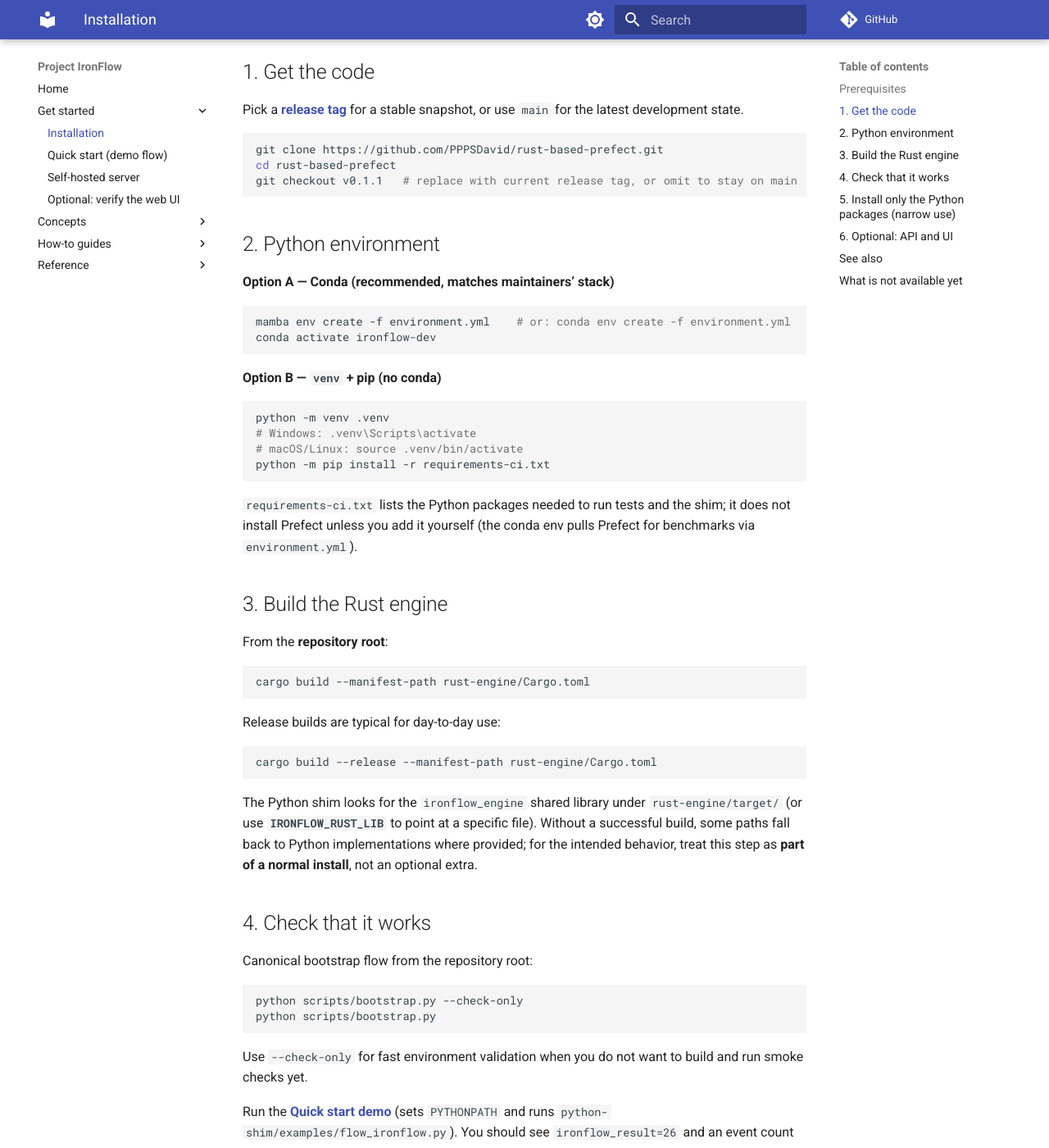
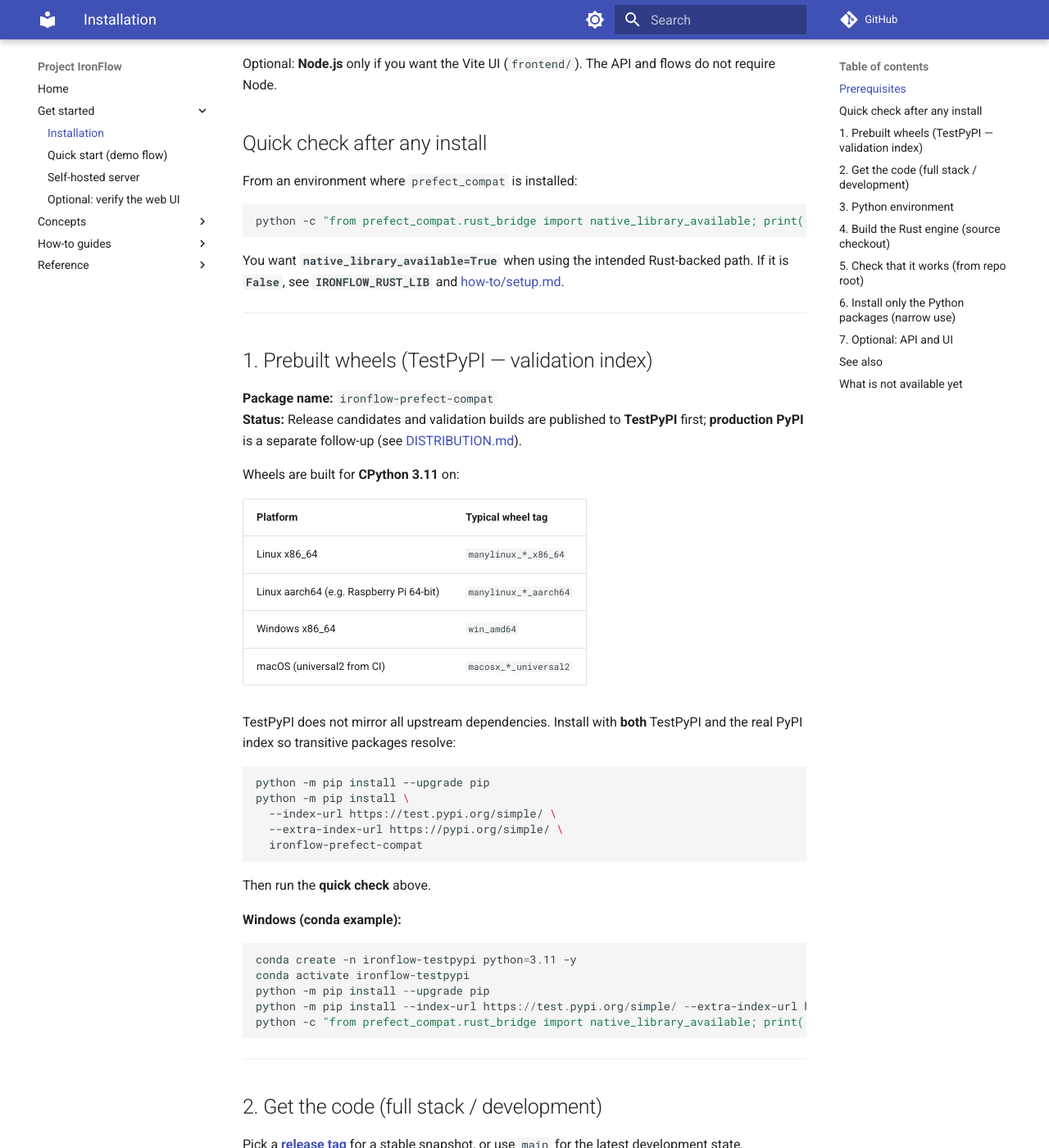
Before and after one commit to PPPSDavid/rust-based-prefect, an MkDocs documentation site: the page built from docs/INSTALL.md, in a window 1280 px wide and 1400 px high, scrolled down 629 px. Shown: the whole window at 82% size. Built offline with MkDocs 1.6.1 and Material for MkDocs 9.7.7, drawn with Linux system fonts in a browser that asks for light colours; comment, search, counter and statistics services are not loaded; some of the changed text lies outside the part shown.

Commit message:
docs/packaging: PyPI metadata + install matrices for TestPyPI wheels
- Enrich python-shim/pyproject.toml (SPDX license, keywords, classifiers
  including Rust, project.urls). Avoid duplicate License trove classifier
  per setuptools PEP 639 rules.
- Add python-shim/README.md as wheel/sdist long description (setuptools
  forbids parent-path readme).
- MANIFEST.in: include README.md for sdist.
- Rewrite docs/INSTALL.md: prebuilt wheel matrix, TestPyPI pip commands,
  conda smoke example, canonical native_library_available check.
- Refresh docs/DISTRIBUTION.md: aarch64 job, metadata checklist, accurate
  TestPyPI vs production PyPI follow-ups.

Co-authored-by: Cursor <cursoragent@cursor.com>

````diff
--- a/docs/INSTALL.md
+++ b/docs/INSTALL.md
@@ -1,19 +1,69 @@
 # Installation
 
-IronFlow is installed **from source today**: clone the GitHub repository, create a Python environment, and build the **Rust** `rust-engine` native library. There is **no** `pip install ironflow` package on PyPI yet; the supported paths below reflect **what works now**.
+IronFlow can be used in three ways: **prebuilt wheels** (recommended when available for your platform), **`pip` from Git** (Python packages only), or a **full source checkout** (kernel, benchmarks, UI). The Rust **`ironflow_engine`** shared library is **bundled inside platform wheels** when you install a compatible wheel; you **do not** need the Rust toolchain on the machine in that case.
 
 ## Prerequisites
 
 | Requirement | Notes |
 | --- | --- |
-| **Git** | To clone and update the repository. |
+| **Git** | To clone and update the repository (source / git-install paths). |
 | **Python 3.11+** | `environment.yml` in the repo pins 3.12; 3.11 matches CI. |
-| **Rust toolchain** | `rustup` with stable `cargo` — needed to build `rust-engine/` (the orchestration kernel). |
+| **Rust toolchain** | Needed only for **source** workflows: building `rust-engine/` from a checkout, or building the shim when **`cargo`** runs during an sdist/wheel build. **Not** required when you install a **prebuilt wheel** that includes `prefect_compat/native/*`. |
 | **Conda or venv** | Either is fine; conda is what the repo’s `environment.yml` is written for. |
 
 Optional: **Node.js** only if you want the Vite UI (`frontend/`). The API and flows do not require Node.
 
-## 1. Get the code
+## Quick check after any install
+
+From an environment where `prefect_compat` is installed:
+
+```bash
+python -c "from prefect_compat.rust_bridge import native_library_available; print('native_library_available=', native_library_available())"
+```
+
+You want **`native_library_available=True`** when using the intended Rust-backed path. If it is **`False`**, see **`IRONFLOW_RUST_LIB`** and [how-to/setup.md](how-to/setup.md).
+
+---
+
+## 1. Prebuilt wheels (TestPyPI — validation index)
+
+**Package name:** `ironflow-prefect-compat`
+**Status:** Release candidates and validation builds are published to **TestPyPI** first; **production PyPI** is a separate follow-up (see [DISTRIBUTION.md](DISTRIBUTION.md)).
+
+Wheels are built for **CPython 3.11** on:
+
+| Platform | Typical wheel tag |
+| --- | --- |
+| Linux x86_64 | `manylinux_*_x86_64` |
+| Linux aarch64 (e.g. Raspberry Pi 64-bit) | `manylinux_*_aarch64` |
+| Windows x86_64 | `win_amd64` |
+| macOS (universal2 from CI) | `macosx_*_universal2` |
+
+TestPyPI does not mirror all upstream dependencies. Install with **both** TestPyPI and the real PyPI index so transitive packages resolve:
+
+```bash
+python -m pip install --upgrade pip
+python -m pip install \
+  --index-url https://test.pypi.org/simple/ \
+  --extra-index-url https://pypi.org/simple/ \
+  ironflow-prefect-compat
+```
+
+Then run the **quick check** above.
+
+**Windows (conda example):**
+
+```powershell
+conda create -n ironflow-testpypi python=3.11 -y
+conda activate ironflow-testpypi
+python -m pip install --upgrade pip
+python -m pip install --index-url https://test.pypi.org/simple/ --extra-index-url https://pypi.org/simple/ ironflow-prefect-compat
+python -c "from prefect_compat.rust_bridge import native_library_available; print('native_library_available=', native_library_available())"
+```
+
+---
+
+## 2. Get the code (full stack / development)
 
 Pick a **[release tag](https://github.com/PPPSDavid/rust-based-prefect/releases)** for a stable snapshot, or use `main` for the latest development state.
 
@@ -23,7 +73,7 @@ cd rust-based-prefect
 git checkout v0.1.1   # replace with current release tag, or omit to stay on main
 ```
 
-## 2. Python environment
+## 3. Python environment
 
 **Option A — Conda (recommended, matches maintainers’ stack)**
 
@@ -43,7 +93,7 @@ python -m pip install -r requirements-ci.txt
 
 `requirements-ci.txt` lists the Python packages needed to run tests and the shim; it does not install Prefect unless you add it yourself (the conda env pulls Prefect for benchmarks via `environment.yml`).
 
-## 3. Build the Rust engine
+## 4. Build the Rust engine (source checkout)
 
 From the **repository root**:
 
@@ -57,11 +107,11 @@ Release builds are typical for day-to-day use:
 cargo build --release --manifest-path rust-engine/Cargo.toml
 ```
 
-The Python shim looks for the `ironflow_engine` shared library under `rust-engine/target/` (or use **`IRONFLOW_RUST_LIB`** to point at a specific file). Without a successful build, some paths fall back to Python implementations where provided; for the intended behavior, treat this step as **part of a normal install**, not an optional extra.
+The Python shim looks for the `ironflow_engine` shared library under `rust-engine/target/` (or use **`IRONFLOW_RUST_LIB`** to point at a specific file). Without a successful build, some paths fall back to Python implementations where provided; for the intended behavior from source, treat this step as **part of a normal install**, not an optional extra.
 
-## 4. Check that it works
+## 5. Check that it works (from repo root)
 
-Canonical bootstrap flow from the repository root:
+Canonical bootstrap flow:
 
 ```bash
 python scripts/bootstrap.py --check-only
@@ -79,29 +129,30 @@ python -m pytest python-shim/tests static-planner/tests benchmarks/tests
 cargo test --manifest-path rust-engine/Cargo.toml
 ```
 
-## 5. Install only the Python packages (narrow use)
+## 6. Install only the Python packages (narrow use)
 
-If you need `prefect_compat` inside **another project** without cloning the full tree, you can install the shim **from Git** (still **no PyPI wheel** today):
+If you need `prefect_compat` inside **another project** without cloning the full tree, you can install the shim **from Git**:
 
 ```bash
 python -m pip install "git+https://github.com/PPPSDavid/rust-based-prefect.git@v0.1.1#subdirectory=python-shim"
 ```
 
-Replace the tag with your target release. This install **does not** include `rust-engine`; build it separately and set **`IRONFLOW_RUST_LIB`**, or accept Python fallbacks where implemented. For the **static planner** package:
+Replace the tag with your target release. This install **does not** compile Rust unless **`cargo`** is available during the pip build; otherwise build **`rust-engine`** separately and set **`IRONFLOW_RUST_LIB`**, or accept Python fallbacks where implemented. For the **static planner** package:
 
 ```bash
 python -m pip install "git+https://github.com/PPPSDavid/rust-based-prefect.git@v0.1.1#subdirectory=static-planner"
 ```
 
-## 6. Optional: API and UI
+## 7. Optional: API and UI
 
 After the above, you can start the bundled HTTP server and UI — see **[How to run the server and UI](how-to/server-and-ui.md)** or the repository **README** (`scripts/ironflow_server.py`, `uvicorn`, and `frontend/`). These are optional for running flows in-process.
 
 ## See also
 
 - **[How to set up IronFlow](how-to/setup.md)** — condensed setup and environment variables in one place.
+- **[Distribution](DISTRIBUTION.md)** — maintainer notes on wheels, CI, TestPyPI vs production PyPI.
 
 ## What is not available yet
 
-- **PyPI / conda-forge packages** with prebuilt native libraries are **not** published. Installing means **git + environment + `cargo build`** as above, or **pip-from-git** for Python-only with the limitations noted.
-- Contributor-facing notes on future packaging live in the repository file `docs/DISTRIBUTION.md` (not required reading to use IronFlow).
+- **Production PyPI** (`pypi.org`) may not list this package until maintainers add a **publish-to-PyPI** workflow; use **TestPyPI** or **git + cargo** until then.
+- **conda-forge** packages with prebuilt native libraries are **not** published yet.
````
Also changed, not shown: docs/DISTRIBUTION.md (+53 -38 lines), python-shim/README.md (added, +38 -0 lines), 2 other files.
